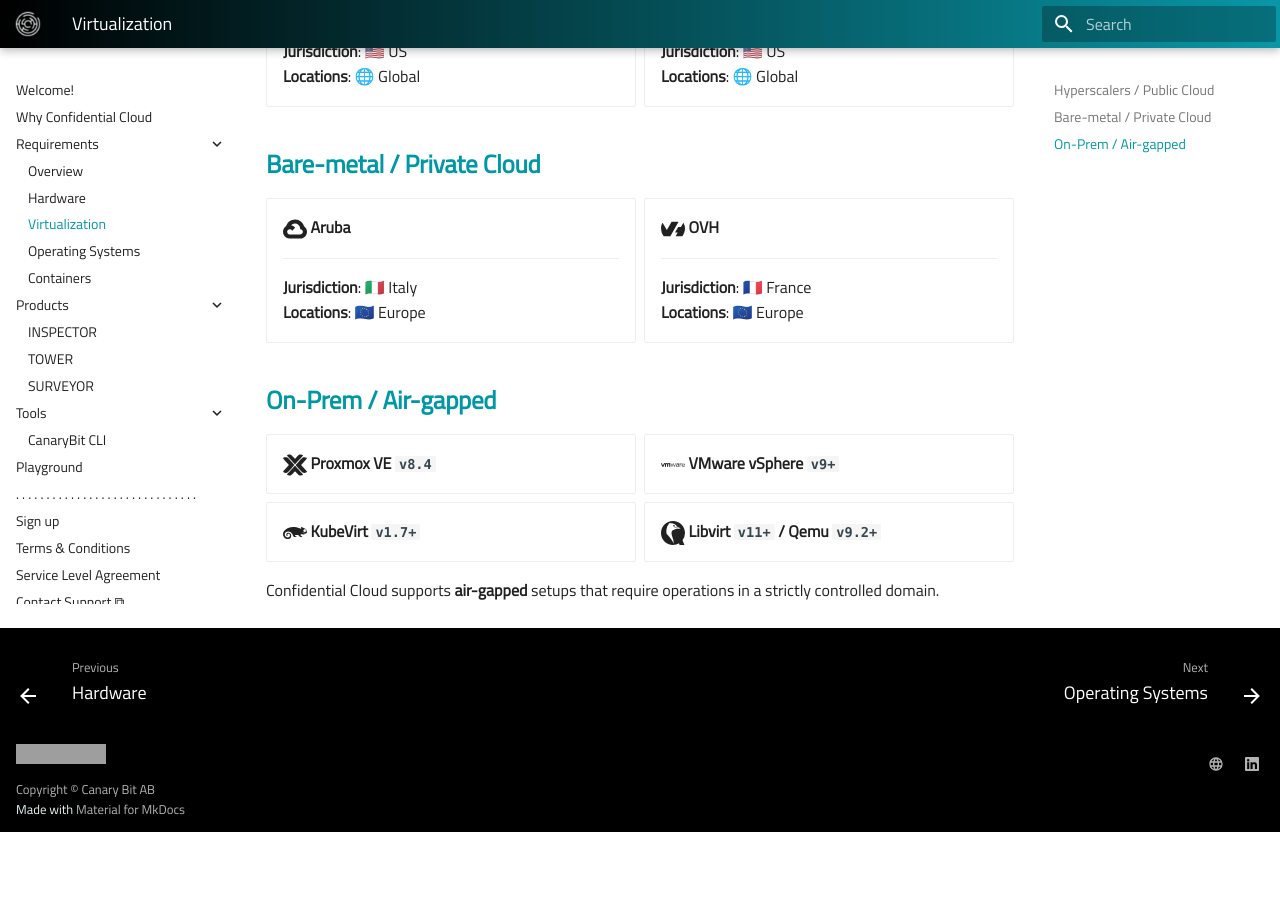
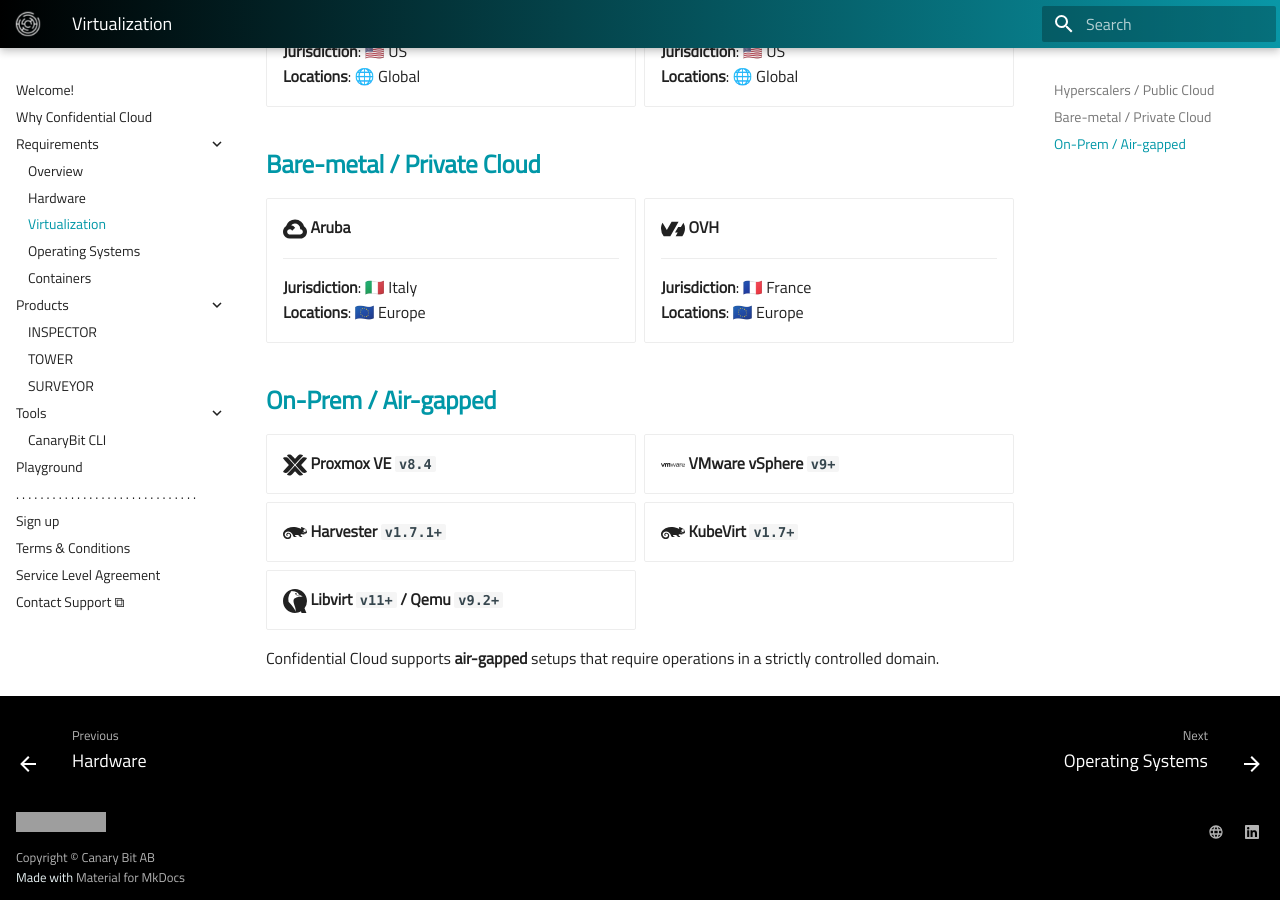
Before and after one commit to canarybit/cc-docs, an MkDocs documentation site: the page built from docs/requirements/virtualization.md, in a window 1280 px wide and 900 px high, scrolled down 576 px. Built offline with MkDocs 1.6.1 and Material for MkDocs 9.7.7, drawn with Linux system fonts in a browser that asks for light colours; before the commit the page ends 1408 px from its top, so only the background shows below that; grey boxes are pictures that could not be loaded.

Commit message:
Improves Requirements pages

```diff
--- a/docs/requirements/virtualization.md
+++ b/docs/requirements/virtualization.md
@@ -70,6 +70,8 @@
 
   -   :simple-vmware:{ .lg .middle } __VMware vSphere `v9+`__
 
+  -   :simple-suse:{ .lg .middle } __Harvester `v1.7.1+`__
+
   -   :simple-suse:{ .lg .middle } __KubeVirt `v1.7+`__
 
   -   :simple-qemu:{ .lg .middle } __Libvirt `v11+` / Qemu `v9.2+`__
```
